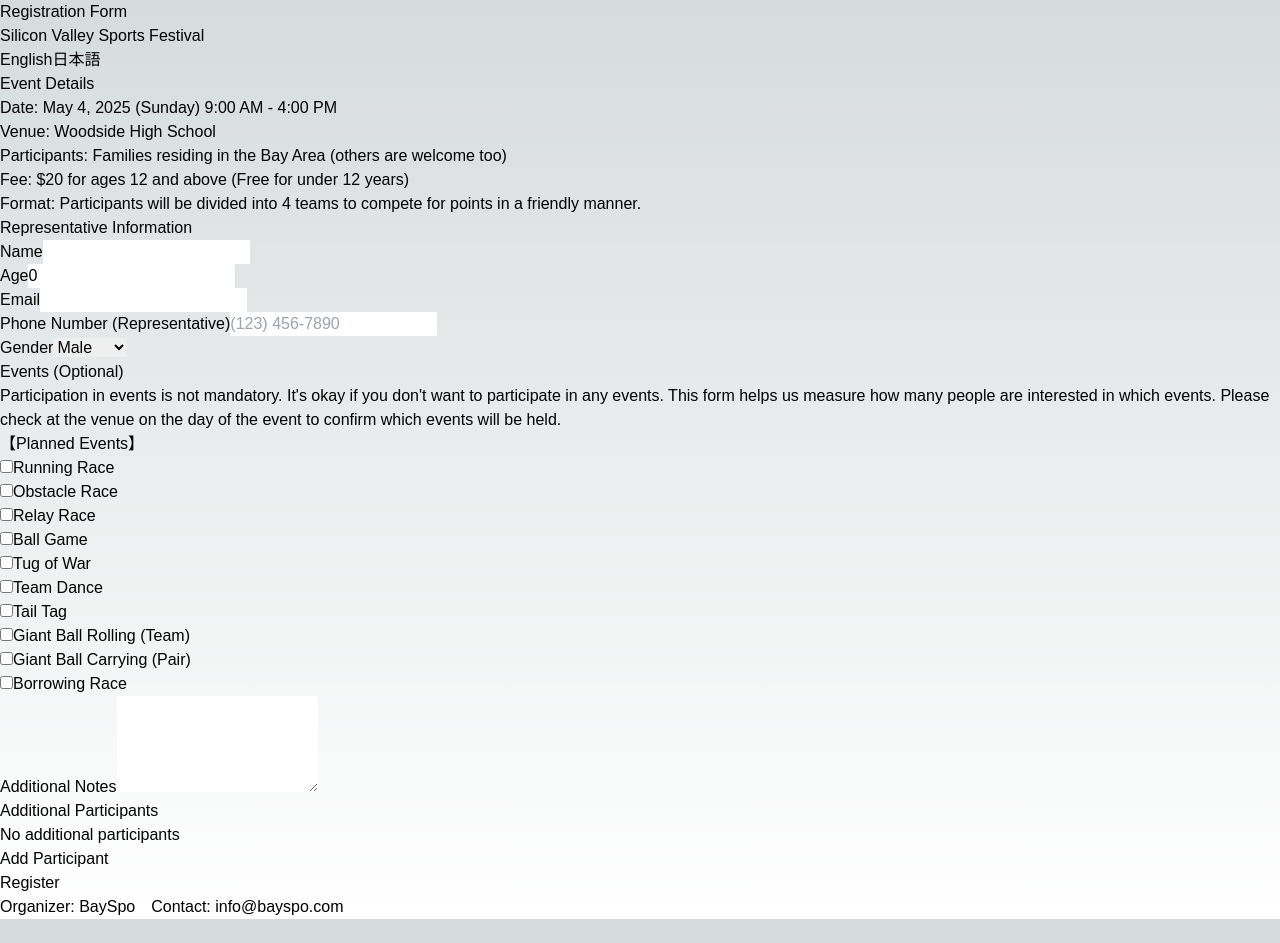
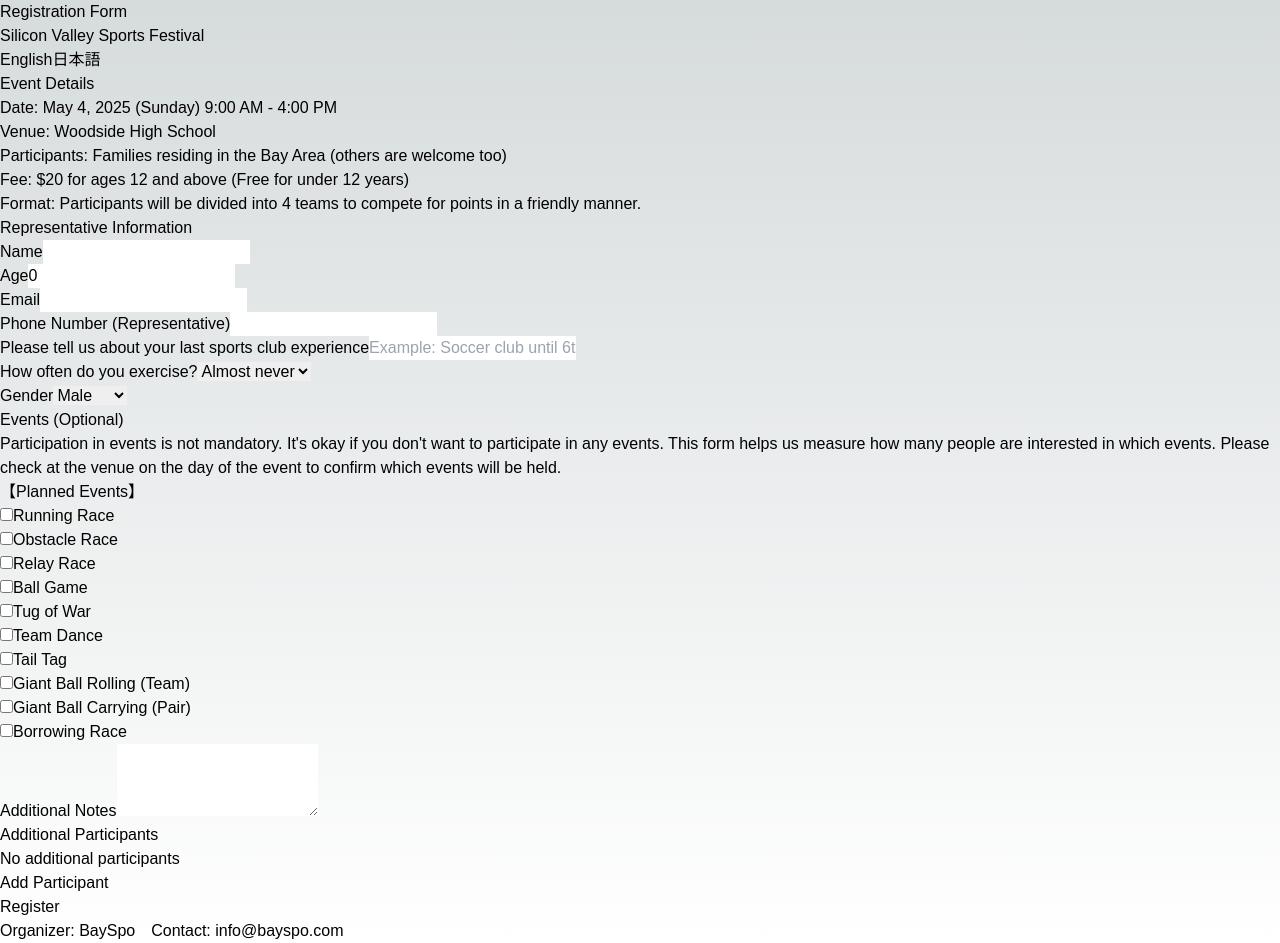
Before and after one commit to hatone/sports_festival, a Next.js app: page /en/register in a window 1280 px wide. Before the commit the page ends 919 px from the top, so only its background shows below. Built offline with nearby package versions, Linux system fonts and the light colour scheme.

Commit message:
add form

```diff
--- a/src/app/[lang]/register/RegisterForm.tsx
+++ b/src/app/[lang]/register/RegisterForm.tsx
@@ -64,6 +64,18 @@ type FormDict = {
     events: string
   }
   representative_info: string
+  club_experience: {
+    label: string
+    placeholder: string
+  }
+  exercise_frequency: {
+    label: string
+    options: {
+      none: string
+      weekly: string
+      daily: string
+    }
+  }
 }
 
 export default function RegisterForm({ dict }: { dict: FormDict }) {
@@ -95,6 +107,8 @@ export default function RegisterForm({ dict }: { dict: FormDict }) {
       gender: 'male',
       events: [],
       phone: '',
+      clubExperience: '',
+      exerciseFrequency: 'none',
       notes: '',
       participants: []
     }
@@ -126,6 +140,8 @@ export default function RegisterForm({ dict }: { dict: FormDict }) {
       params.set('gender', data.gender)
       params.set('events', JSON.stringify(data.events))
       params.set('phone', data.phone || '')
+      params.set('clubExperience', data.clubExperience || '')
+      params.set('exerciseFrequency', data.exerciseFrequency || 'none')
       params.set('notes', data.notes || '')
 
       // 追加参加者の情報を含める
@@ -260,11 +276,38 @@ export default function RegisterForm({ dict }: { dict: FormDict }) {
               id="phone"
               {...register('phone')}
               className="mt-1 block w-full rounded-md border-gray-600 bg-gray-800 text-white shadow-sm focus:border-indigo-500 focus:ring-indigo-500 sm:text-sm"
-              placeholder="(123) 456-7890"
             />
             {errors.phone && (
               <p className="mt-1 text-sm text-red-400">{dict.errors.phone}</p>
             )}
+          </div>
+
+          <div>
+            <label htmlFor="clubExperience" className="block text-sm font-medium text-white">
+              {dict.club_experience.label}
+            </label>
+            <input
+              type="text"
+              id="clubExperience"
+              {...register('clubExperience')}
+              placeholder={dict.club_experience.placeholder}
+              className="mt-1 block w-full rounded-md border-gray-600 bg-gray-800 text-white shadow-sm focus:border-indigo-500 focus:ring-indigo-500 sm:text-sm"
+            />
+          </div>
+
+          <div>
+            <label htmlFor="exerciseFrequency" className="block text-sm font-medium text-white">
+              {dict.exercise_frequency.label}
+            </label>
+            <select
+              id="exerciseFrequency"
+              {...register('exerciseFrequency')}
+              className="mt-1 block w-full rounded-md border-gray-600 bg-gray-800 text-white shadow-sm focus:border-indigo-500 focus:ring-indigo-500 sm:text-sm"
+            >
+              <option value="none">{dict.exercise_frequency.options.none}</option>
+              <option value="weekly">{dict.exercise_frequency.options.weekly}</option>
+              <option value="daily">{dict.exercise_frequency.options.daily}</option>
+            </select>
           </div>
 
           <div>
@@ -311,7 +354,7 @@ export default function RegisterForm({ dict }: { dict: FormDict }) {
             <textarea
               id="notes"
               {...register('notes')}
-              rows={4}
+              rows={3}
               className="mt-1 block w-full rounded-md border-gray-600 bg-gray-800 text-white shadow-sm focus:border-indigo-500 focus:ring-indigo-500 sm:text-sm"
             />
           </div>
--- a/src/app/[lang]/register/schema.ts
+++ b/src/app/[lang]/register/schema.ts
@@ -29,6 +29,8 @@ export const registerSchema = z.object({
   gender: z.enum(['male', 'female', 'other']),
   events: z.array(z.enum(eventEnum)).default([]),
   phone: z.string().optional(),
+  clubExperience: z.string().optional(),
+  exerciseFrequency: z.enum(['none', 'weekly', 'daily']).optional(),
   notes: z.string().optional(),
   // 追加参加者の配列
   participants: z.array(participantSchema).optional().default([])
--- a/src/app/locales/en/common.json
+++ b/src/app/locales/en/common.json
@@ -23,6 +23,18 @@
       "male": "Male",
       "female": "Female",
       "other": "Other"
+    },
+    "club_experience": {
+      "label": "Please tell us about your last sports club experience",
+      "placeholder": "Example: Soccer club until 6th grade, Track and field club for 3 years in high school, etc."
+    },
+    "exercise_frequency": {
+      "label": "How often do you exercise?",
+      "options": {
+        "none": "Almost never",
+        "weekly": "Once a week",
+        "daily": "Almost daily"
+      }
     },
     "event": "Events (Optional)",
     "event_description": "Participation in events is not mandatory. It's okay if you don't want to participate in any events. This form helps us measure how many people are interested in which events. Please check at the venue on the day of the event to confirm which events will be held.",
--- a/src/app/locales/ja/common.json
+++ b/src/app/locales/ja/common.json
@@ -23,6 +23,18 @@
       "male": "男性",
       "female": "女性",
       "other": "その他"
+    },
+    "club_experience": {
+      "label": "最終部活経験を教えてください",
+      "placeholder": "記入例：小学校６年生までサッカー部、高校３年間陸上部など"
+    },
+    "exercise_frequency": {
+      "label": "どれくらいの頻度で運動をしますか？",
+      "options": {
+        "none": "ほぼ運動なし",
+        "weekly": "週１",
+        "daily": "ほぼ毎日"
+      }
     },
     "event": "参加種目（任意）",
     "event_description": "競技への参加は強制ではありません。ひとつも参加せず、でもOKです。こちらのフォームでは、どれくらいの方がどんな競技に参加してみたいと思っているのかを計測しています。ご希望の競技が実施されるのかどうか、当日チェックイン時にご確認ください。",
--- a/src/app/utils/googleSheets.ts
+++ b/src/app/utils/googleSheets.ts
@@ -96,19 +96,21 @@ export const appendToGoogleSheet = async (data: any) => {
       data.phone || '',                 // 電話番号
       eventsString,                     // 選択イベント
       participantsString,               // 追加参加者情報
+      data.clubExperience || '',        // 最終部活経験
+      data.exerciseFrequency || '',     // 運動頻度
       data.notes || '',                 // 備考
       data.amount,                      // 合計金額
       data.sessionId || ''              // StripeセッションID
     ];
 
     console.log('スプレッドシートに追加するデータを準備しました。データ追加を実行します...');
-    console.log(`使用するシート名と範囲: ${sheetName}!A:K`);
+    console.log(`使用するシート名と範囲: ${sheetName}!A:M`);
 
     try {
       // シートにデータを追加
       const result = await sheets.spreadsheets.values.append({
         spreadsheetId,
-        range: `${sheetName}!A:K`,  // 動的に取得したシート名を使用
+        range: `${sheetName}!A:M`,  // 動的に取得したシート名を使用
         valueInputOption: 'RAW',
         requestBody: {
           values: [rowData]
```
